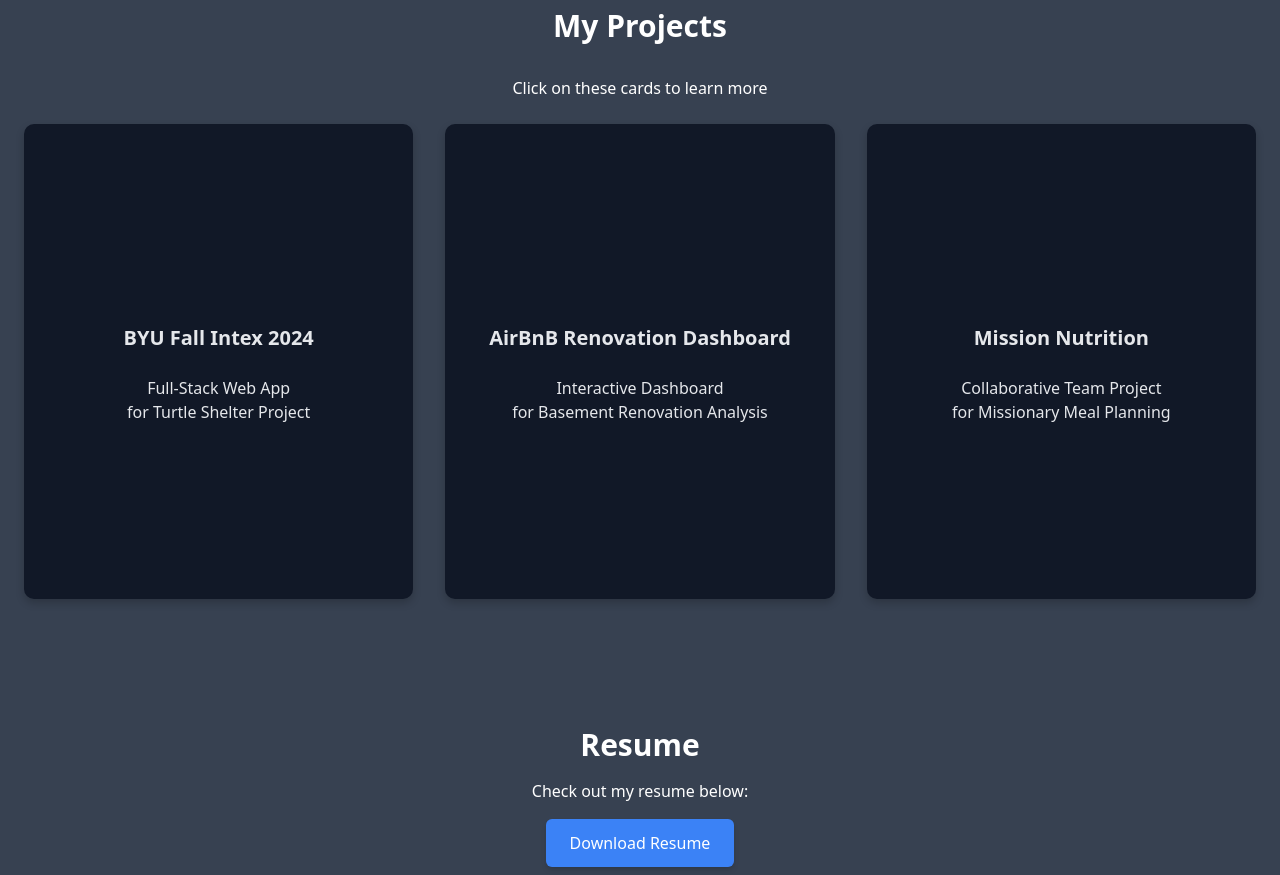
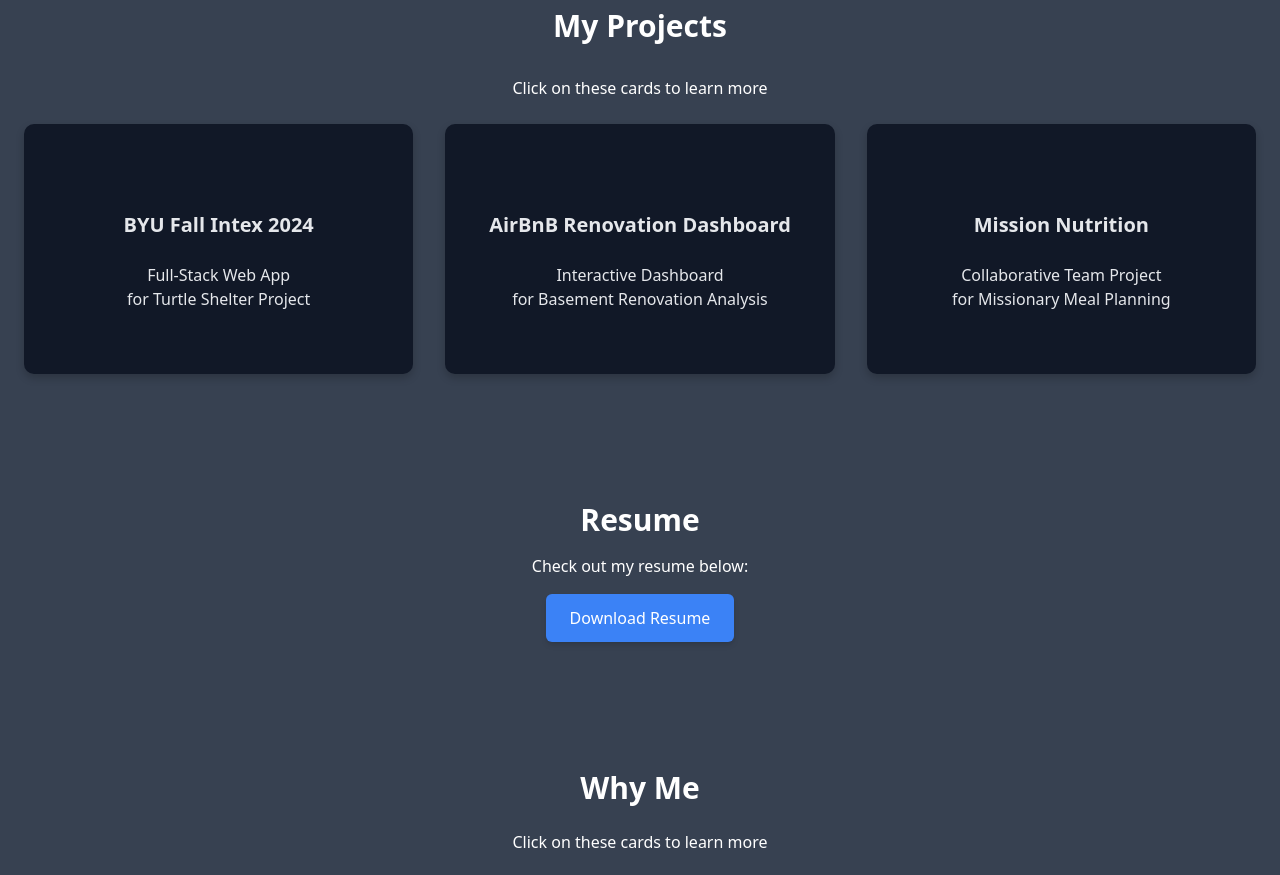
Before and after one commit to Master-004/my-website, a website: page index.html in a window 1280 px wide. Shown: the part 880-1755 px from the top of the page. Drawn offline with nearby package versions, Linux system fonts and the light colour scheme.

Commit message:
Fixed card height

```diff
--- a/styles.css
+++ b/styles.css
@@ -63,32 +63,38 @@
 .zoom-effect:hover::before {
   box-shadow: 0px 10px 20px rgba(0, 0, 0, 0.3);
 }
+
 /* Shadow hover */
 .flip-card1 {
   transition: box-shadow 0.4s ease-out;
 }
+
 .shadow-effect:hover {
   box-shadow: 0px 10px 20px rgba(0, 0, 0, 0.3); /* Adds the shadow */
 }
+
 /* list */
 ul {
   list-style-position: outside; /* Keeps the bullet outside the text */
   padding-left: 1.5rem; /* Adjust to control the space from the left for bullets */
 }
+
 ul li {
   text-indent: -1.5rem; /* Pulls the text to the left so it's aligned properly */
   padding-left: 1.5rem; /* Controls the indentation of the text */
 }
+
 /* new stuff for flipping the project cards */
 .flip-card {
   background-color: transparent;
   width: 100%;
-  height: 450px; /* Set a fixed height */
+  height: 250px; /* Set a fixed height */
   perspective: 1000px; /* Keeps the 3D effect */
   cursor: pointer;
   display: flex;
   flex-direction: column;
 }
+
 .flip-card-inner {
   position: relative;
   width: 100%;
@@ -96,9 +102,11 @@ ul li {
   transform-style: preserve-3d;
   transition: transform 0.6s ease-in-out;
 }
+
 .flip-card.flipped .flip-card-inner {
   transform: rotateY(180deg);
 }
+
 /* Front and Back Card Styles */
 .flip-card-front,
 .flip-card-back {
@@ -116,9 +124,11 @@ ul li {
   overflow-y: auto; /* Enable scrolling if content exceeds height */
   text-align: center; /* Ensure text is centered */
 }
+
 .flip-card-back {
   justify-content: flex-start;
 }
+
 .flip-card-front {
   background: #111827;
   color: #e5e7eb;
@@ -134,6 +144,7 @@ ul li {
   color: black;
   transform: rotateY(180deg);
 }
+
 /* Flip the Why Me section */
 .flip-card1 {
   background-color: transparent;
@@ -145,6 +156,7 @@ ul li {
   display: flex;
   flex-direction: column;
 }
+
 .flip-card-inner1 {
   position: relative;
   width: 100%;
@@ -152,9 +164,11 @@ ul li {
   transform-style: preserve-3d;
   transition: transform 0.6s ease-in-out;
 }
+
 .flip-card1.flipped1 .flip-card-inner1 {
   transform: rotateY(180deg);
 }
+
 /* Front and Back Card Styles */
 .flip-card-front1,
 .flip-card-back1 {
@@ -172,19 +186,23 @@ ul li {
   overflow-y: auto; /* Enable scrolling if content exceeds height */
   text-align: center; /* Ensure text is centered */
 }
+
 .flip-card-back1 {
   justify-content: flex-start;
 }
+
 .flip-card-front1 {
   background: linear-gradient(to bottom, #111827, #374151);
   /* Keep the original front color */
   color: white; /* Keep the text readable */
 }
+
 .flip-card-back1 {
   background: #cbd5e1;
   color: black;
   transform: rotateY(180deg);
 }
+
 /* grid */
 .grid {
   display: grid;
@@ -193,11 +211,12 @@ ul li {
   align-items: start;
 }
 
-.flip-card,
+.flip-card {
+  height: 250px; /* Maintain fixed height for flip-card */
+}
+
 .flip-card1 {
-  height: 475px; /* Maintain fixed height */
-  display: flex;
-  flex-direction: column;
+  height: 450px; /* Maintain fixed height for flip-card1 */
 }
 
 .flip-card-inner,
@@ -240,7 +259,11 @@ li {
     gap: 10px;
   }
 
-  .flip-card,
+  .flip-card {
+    height: 300px; /* Adjusted height for smaller screens */
+    margin-bottom: 20px; /* Add space between cards */
+  }
+
   .flip-card1 {
     height: 300px; /* Adjusted height for smaller screens */
     margin-bottom: 20px; /* Add space between cards */
```
Also changed, not shown: index.html (+5 -5 lines). Lines whose indentation alone changed are shown as unchanged.
